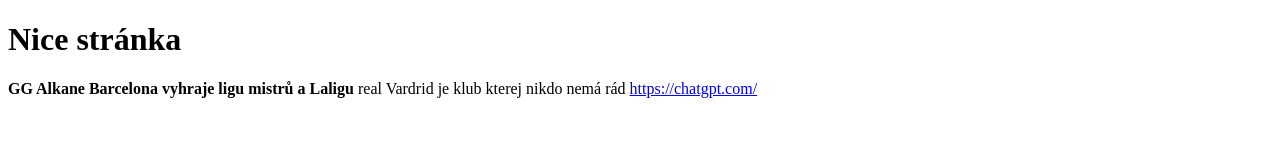
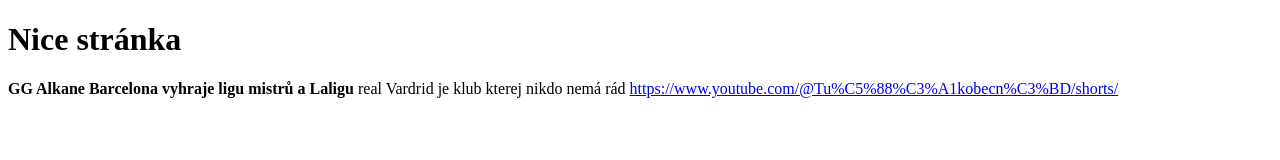
Before and after one commit to nevimcz12345/main, a plain HTML site: page index.html in a window 1280 px wide. Drawn offline with Linux system fonts and the light colour scheme.

Commit message:
Update index.html

```diff
--- a/index.html
+++ b/index.html
@@ -8,6 +8,6 @@
 <strong>  GG Alkane    </strong>
 <strong>     Barcelona vyhraje ligu mistrů  a Laligu   </strong>
 real Vardrid je klub kterej nikdo nemá rád
-<a href="https://www.chatgpt.com">https://chatgpt.com/</a>
+<a href="https://www.youtube.com/@Tu%C5%88%C3%A1kobecn%C3%BD/shorts">https://www.youtube.com/@Tu%C5%88%C3%A1kobecn%C3%BD/shorts/</a>
 </body>
 </html>
```
